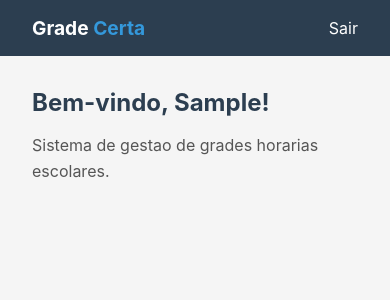
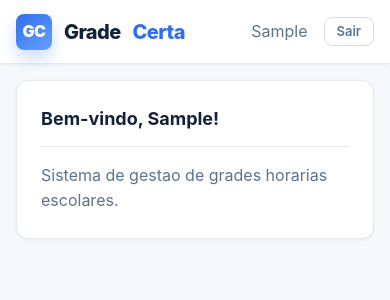
Before and after one commit to thiagoarvore/smartscheduler, a Django app: page / in a window 390 px wide. Shown: the top 300 px of the page. Run offline with Django 5.2, Linux system fonts and the light colour scheme; the visitor is signed in with stand-in values (Sample User, id 1).

Commit message:
feat: add base template and project stylesheet
- Add templates/base.html with block structure (title, body, extra_css, extra_js)
- Add static/css/base.css with Grade Certa design tokens:
  - Colors from official landing pages (primary #2f6fed, secondary #16a37a)
  - Typography: Source Sans 3, Inter, system-ui
  - Spacing scale, radii, shadows as CSS custom properties
  - Components: navbar, buttons, forms, cards, tables, badges, alerts
  - Login page and empty state patterns
  - Responsive breakpoints
- Refactor templates/accounts/login.html to use base.css classes
- Refactor templates/home.html to extend base.html with navbar
- Add staticfiles/ to .gitignore (collectstatic output)
- All 25 tests passing, ruff check clean

```diff
--- /dev/null
+++ b/static/css/base.css
@@ -0,0 +1,454 @@
+/* ==========================================================================
+   Grade Certa — Base Stylesheet
+
+   Design tokens derived from the official landing-page identity:
+   - Primary accent:   #2f6fed (blue)
+   - Secondary accent:  #16a37a (teal/green)
+   - Dark text:         #132238
+   - Muted text:        #5f728a
+   - Background:        #f6f9fc
+   - Surface:           rgba(255,255,255,0.88) / #ffffff
+
+   Typography: Source Sans 3, Inter, system-ui fallback chain
+   ========================================================================== */
+
+/* --- Reset & Tokens ----------------------------------------------------- */
+:root {
+  /* Colour palette */
+  --color-primary:        #2f6fed;
+  --color-primary-dark:   #1a56d4;
+  --color-primary-light:  #65a0ff;
+  --color-secondary:      #16a37a;
+  --color-secondary-dark: #0f7d5e;
+  --color-text:           #132238;
+  --color-text-muted:     #5f728a;
+  --color-bg:             #f6f9fc;
+  --color-bg-alt:         #eef4fb;
+  --color-surface:        rgba(255, 255, 255, 0.88);
+  --color-surface-strong: #ffffff;
+  --color-border:         rgba(19, 34, 56, 0.10);
+  --color-border-strong:  rgba(19, 34, 56, 0.16);
+  --color-danger:         #c0392b;
+  --color-danger-bg:      #fdecea;
+  --color-success:        #16a37a;
+  --color-success-bg:     #e8f8f2;
+
+  /* Typography */
+  --font-sans: 'Source Sans 3', Inter, system-ui, -apple-system, BlinkMacSystemFont, sans-serif;
+  --font-mono: 'Fira Code', 'Cascadia Code', ui-monospace, monospace;
+
+  /* Spacing scale (4 px base) */
+  --sp-1: 4px;
+  --sp-2: 8px;
+  --sp-3: 12px;
+  --sp-4: 16px;
+  --sp-5: 20px;
+  --sp-6: 24px;
+  --sp-8: 32px;
+  --sp-10: 40px;
+  --sp-12: 48px;
+  --sp-16: 64px;
+
+  /* Radii */
+  --radius-sm:  8px;
+  --radius-md:  12px;
+  --radius-lg:  20px;
+  --radius-xl:  28px;
+  --radius-full: 9999px;
+
+  /* Shadows */
+  --shadow-sm:   0 1px 3px rgba(30, 52, 86, 0.06);
+  --shadow-md:   0 4px 16px rgba(30, 52, 86, 0.08);
+  --shadow-lg:   0 14px 30px rgba(30, 52, 86, 0.10);
+  --shadow-xl:   0 24px 60px rgba(30, 52, 86, 0.12);
+
+  /* Layout */
+  --container-max: 1180px;
+  --nav-height:     64px;
+
+  /* Transitions */
+  --transition-fast:   120ms ease;
+  --transition-base:   200ms ease;
+  --transition-slow:   350ms ease;
+}
+
+*,
+*::before,
+*::after {
+  box-sizing: border-box;
+  margin: 0;
+  padding: 0;
+}
+
+html {
+  scroll-behavior: smooth;
+  font-size: 16px;
+  -webkit-text-size-adjust: 100%;
+}
+
+body {
+  font-family: var(--font-sans);
+  color: var(--color-text);
+  background: var(--color-bg);
+  line-height: 1.6;
+  min-height: 100vh;
+  text-rendering: optimizeLegibility;
+  -webkit-font-smoothing: antialiased;
+  -moz-osx-font-smoothing: grayscale;
+}
+
+a { color: var(--color-primary); text-decoration: none; }
+a:hover { color: var(--color-primary-dark); text-decoration: underline; }
+
+img { max-width: 100%; display: block; }
+
+/* --- Layout -------------------------------------------------------------- */
+.container {
+  width: min(100% - var(--sp-8), var(--container-max));
+  margin-inline: auto;
+}
+
+.page-content {
+  padding: var(--sp-8) 0;
+  min-height: calc(100vh - var(--nav-height));
+}
+
+/* --- Navigation ---------------------------------------------------------- */
+.navbar {
+  position: sticky;
+  top: 0;
+  z-index: 100;
+  display: flex;
+  align-items: center;
+  justify-content: space-between;
+  height: var(--nav-height);
+  padding: 0 var(--sp-6);
+  background: var(--color-surface-strong);
+  backdrop-filter: blur(18px);
+  border-bottom: 1px solid var(--color-border);
+  box-shadow: var(--shadow-sm);
+}
+
+.navbar__brand {
+  display: inline-flex;
+  align-items: center;
+  gap: var(--sp-3);
+  font-weight: 800;
+  font-size: 1.25rem;
+  color: var(--color-text);
+  letter-spacing: -0.03em;
+  text-decoration: none;
+}
+
+.navbar__brand:hover { color: var(--color-text); text-decoration: none; }
+
+.navbar__mark {
+  display: inline-flex;
+  align-items: center;
+  justify-content: center;
+  width: 36px;
+  height: 36px;
+  border-radius: var(--radius-sm);
+  background: linear-gradient(145deg, var(--color-primary), var(--color-primary-light));
+  box-shadow: 0 8px 16px rgba(47, 111, 237, 0.24);
+  color: #fff;
+  font-weight: 900;
+  font-size: 1rem;
+}
+
+.navbar__actions {
+  display: flex;
+  align-items: center;
+  gap: var(--sp-4);
+}
+
+/* --- Buttons ------------------------------------------------------------- */
+.btn {
+  display: inline-flex;
+  align-items: center;
+  justify-content: center;
+  gap: var(--sp-2);
+  padding: var(--sp-2) var(--sp-5);
+  border: 1px solid transparent;
+  border-radius: var(--radius-sm);
+  font-family: var(--font-sans);
+  font-size: 0.9375rem;
+  font-weight: 600;
+  line-height: 1.5;
+  cursor: pointer;
+  transition: background var(--transition-fast), color var(--transition-fast),
+              box-shadow var(--transition-fast);
+  text-decoration: none;
+}
+
+.btn:hover { text-decoration: none; }
+
+.btn--primary {
+  background: var(--color-primary);
+  color: #fff;
+}
+.btn--primary:hover {
+  background: var(--color-primary-dark);
+  color: #fff;
+  box-shadow: var(--shadow-md);
+}
+
+.btn--secondary {
+  background: var(--color-secondary);
+  color: #fff;
+}
+.btn--secondary:hover {
+  background: var(--color-secondary-dark);
+  color: #fff;
+}
+
+.btn--outline {
+  background: transparent;
+  color: var(--color-primary);
+  border-color: var(--color-primary);
+}
+.btn--outline:hover {
+  background: var(--color-primary);
+  color: #fff;
+}
+
+.btn--ghost {
+  background: transparent;
+  color: var(--color-text-muted);
+  border-color: var(--color-border-strong);
+}
+.btn--ghost:hover {
+  background: var(--color-bg-alt);
+  color: var(--color-text);
+}
+
+.btn--danger {
+  background: var(--color-danger);
+  color: #fff;
+}
+.btn--danger:hover {
+  background: #a53225;
+  color: #fff;
+}
+
+.btn--sm   { padding: var(--sp-1) var(--sp-3); font-size: 0.8125rem; }
+.btn--lg   { padding: var(--sp-3) var(--sp-6); font-size: 1.0625rem; }
+.btn--block { width: 100%; }
+
+/* --- Forms --------------------------------------------------------------- */
+.form-group {
+  margin-bottom: var(--sp-4);
+}
+
+.form-group label {
+  display: block;
+  margin-bottom: var(--sp-1);
+  font-weight: 600;
+  font-size: 0.875rem;
+  color: var(--color-text);
+}
+
+.form-control {
+  width: 100%;
+  padding: var(--sp-2) var(--sp-3);
+  border: 1px solid var(--color-border-strong);
+  border-radius: var(--radius-sm);
+  font-family: var(--font-sans);
+  font-size: 1rem;
+  line-height: 1.5;
+  color: var(--color-text);
+  background: var(--color-surface-strong);
+  transition: border-color var(--transition-fast), box-shadow var(--transition-fast);
+}
+
+.form-control:focus {
+  outline: none;
+  border-color: var(--color-primary);
+  box-shadow: 0 0 0 3px rgba(47, 111, 237, 0.15);
+}
+
+.form-control::placeholder {
+  color: var(--color-text-muted);
+  opacity: 0.7;
+}
+
+/* --- Alerts -------------------------------------------------------------- */
+.alert {
+  padding: var(--sp-3) var(--sp-4);
+  border-radius: var(--radius-sm);
+  margin-bottom: var(--sp-4);
+  font-size: 0.9375rem;
+}
+
+.alert--danger {
+  background: var(--color-danger-bg);
+  color: var(--color-danger);
+  border: 1px solid rgba(192, 57, 43, 0.15);
+}
+
+.alert--success {
+  background: var(--color-success-bg);
+  color: var(--color-success);
+  border: 1px solid rgba(22, 163, 122, 0.15);
+}
+
+/* --- Cards --------------------------------------------------------------- */
+.card {
+  background: var(--color-surface-strong);
+  border: 1px solid var(--color-border);
+  border-radius: var(--radius-md);
+  box-shadow: var(--shadow-sm);
+  padding: var(--sp-6);
+}
+
+.card__header {
+  margin-bottom: var(--sp-4);
+  padding-bottom: var(--sp-3);
+  border-bottom: 1px solid var(--color-border);
+}
+
+.card__title {
+  font-size: 1.125rem;
+  font-weight: 700;
+  color: var(--color-text);
+}
+
+/* --- Table --------------------------------------------------------------- */
+.table-wrap {
+  overflow-x: auto;
+  border-radius: var(--radius-md);
+  border: 1px solid var(--color-border);
+}
+
+.table {
+  width: 100%;
+  border-collapse: collapse;
+  font-size: 0.9375rem;
+}
+
+.table th,
+.table td {
+  padding: var(--sp-2) var(--sp-4);
+  text-align: left;
+  border-bottom: 1px solid var(--color-border);
+}
+
+.table th {
+  background: var(--color-bg-alt);
+  font-weight: 700;
+  font-size: 0.8125rem;
+  text-transform: uppercase;
+  letter-spacing: 0.04em;
+  color: var(--color-text-muted);
+}
+
+.table tbody tr:hover {
+  background: rgba(47, 111, 237, 0.04);
+}
+
+/* --- Badges ------------------------------------------------------------== */
+.badge {
+  display: inline-flex;
+  align-items: center;
+  padding: 2px var(--sp-2);
+  border-radius: var(--radius-full);
+  font-size: 0.75rem;
+  font-weight: 600;
+  line-height: 1.4;
+}
+
+.badge--primary   { background: rgba(47, 111, 237, 0.12); color: var(--color-primary); }
+.badge--secondary { background: rgba(22, 163, 122, 0.12); color: var(--color-secondary); }
+.badge--danger    { background: var(--color-danger-bg);    color: var(--color-danger); }
+.badge--muted     { background: var(--color-bg-alt);       color: var(--color-text-muted); }
+
+/* --- Login Page ---------------------------------------------------------- */
+.login-page {
+  display: flex;
+  align-items: center;
+  justify-content: center;
+  min-height: 100vh;
+  padding: var(--sp-4);
+  background:
+    radial-gradient(circle at 15% 0%, rgba(47, 111, 237, 0.10), transparent 30%),
+    radial-gradient(circle at 90% 10%, rgba(22, 163, 122, 0.10), transparent 24%),
+    linear-gradient(180deg, #fbfdff 0%, var(--color-bg) 54%, #ffffff 100%);
+}
+
+.login-card {
+  width: 100%;
+  max-width: 420px;
+  background: var(--color-surface-strong);
+  border: 1px solid var(--color-border);
+  border-radius: var(--radius-lg);
+  box-shadow: var(--shadow-lg);
+  padding: var(--sp-10);
+}
+
+.login-card__heading {
+  text-align: center;
+  margin-bottom: var(--sp-8);
+}
+
+.login-card__title {
+  font-size: 1.75rem;
+  font-weight: 800;
+  letter-spacing: -0.03em;
+  color: var(--color-text);
+}
+
+.login-card__title span {
+  color: var(--color-primary);
+}
+
+/* --- Empty state --------------------------------------------------------- */
+.empty-state {
+  text-align: center;
+  padding: var(--sp-16) var(--sp-6);
+}
+
+.empty-state__icon {
+  font-size: 3rem;
+  margin-bottom: var(--sp-4);
+  opacity: 0.3;
+}
+
+.empty-state__title {
+  font-size: 1.25rem;
+  font-weight: 700;
+  margin-bottom: var(--sp-2);
+}
+
+.empty-state__text {
+  color: var(--color-text-muted);
+  max-width: 36ch;
+  margin-inline: auto;
+}
+
+/* --- Utilities ----------------------------------------------------------- */
+.text-muted  { color: var(--color-text-muted); }
+.text-center { text-align: center; }
+.text-right  { text-align: right; }
+.text-primary { color: var(--color-primary); }
+.text-success { color: var(--color-secondary); }
+.text-danger  { color: var(--color-danger); }
+.mt-1 { margin-top: var(--sp-1); }
+.mt-2 { margin-top: var(--sp-2); }
+.mt-3 { margin-top: var(--sp-3); }
+.mt-4 { margin-top: var(--sp-4); }
+.mt-6 { margin-top: var(--sp-6); }
+.mt-8 { margin-top: var(--sp-8); }
+.mb-1 { margin-bottom: var(--sp-1); }
+.mb-2 { margin-bottom: var(--sp-2); }
+.mb-3 { margin-bottom: var(--sp-3); }
+.mb-4 { margin-bottom: var(--sp-4); }
+.mb-6 { margin-bottom: var(--sp-6); }
+.mb-8 { margin-bottom: var(--sp-8); }
+.hidden { display: none; }
+
+/* --- Responsive ---------------------------------------------------------- */
+@media (max-width: 640px) {
+  .navbar { padding: 0 var(--sp-4); }
+  .login-card { padding: var(--sp-6); }
+  .page-content { padding: var(--sp-4) 0; }
+}
--- /dev/null
+++ b/templates/base.html
@@ -0,0 +1,18 @@
+{% load static %}
+<!DOCTYPE html>
+<html lang="pt-br">
+<head>
+    <meta charset="UTF-8">
+    <meta name="viewport" content="width=device-width, initial-scale=1.0">
+    <meta name="description" content="Grade Certa — Sistema de gestao de grades horarias escolares">
+    <title>{% block title %}Grade Certa{% endblock %}</title>
+    <link rel="stylesheet" href="{% static 'css/base.css' %}">
+    {% block extra_css %}{% endblock %}
+</head>
+<body>
+    {% block body %}
+    {% endblock %}
+
+    {% block extra_js %}{% endblock %}
+</body>
+</html>
--- a/templates/home.html
+++ b/templates/home.html
@@ -1,30 +1,29 @@
-{% load static %}
-<!DOCTYPE html>
-<html lang="pt-br">
-<head>
-    <meta charset="UTF-8">
-    <meta name="viewport" content="width=device-width, initial-scale=1.0">
-    <title>Grade Certa</title>
-    <style>
-        * { margin: 0; padding: 0; box-sizing: border-box; }
-        body { font-family: -apple-system, BlinkMacSystemFont, "Segoe UI", Roboto, sans-serif; background: #f5f5f5; }
-        nav { background: #2c3e50; padding: 1rem 2rem; display: flex; justify-content: space-between; align-items: center; }
-        nav h1 { color: white; font-size: 1.2rem; }
-        nav h1 span { color: #3498db; }
-        nav a { color: white; text-decoration: none; }
-        .container { padding: 2rem; max-width: 1200px; margin: 0 auto; }
-        h2 { color: #2c3e50; margin-bottom: 1rem; }
-        p { color: #555; line-height: 1.6; }
-    </style>
-</head>
-<body>
-    <nav>
-        <h1>Grade <span>Certa</span></h1>
-        <a href="{% url 'logout' %}">Sair</a>
-    </nav>
+{% extends "base.html" %}
+
+{% block title %}Grade Certa — Inicio{% endblock %}
+
+{% block body %}
+<nav class="navbar">
+    <a href="{% url 'home' %}" class="navbar__brand">
+        <span class="navbar__mark">GC</span>
+        Grade <span style="color: var(--color-primary);">Certa</span>
+    </a>
+    <div class="navbar__actions">
+        <span class="text-muted">{{ user.first_name|default:user.email }}</span>
+        <a href="{% url 'logout' %}" class="btn btn--ghost btn--sm">Sair</a>
+    </div>
+</nav>
+
+<main class="page-content">
     <div class="container">
-        <h2>Bem-vindo, {{ user.first_name|default:user.email }}!</h2>
-        <p>Sistema de gestao de grades horarias escolares.</p>
+        <div class="card">
+            <div class="card__header">
+                <h2 class="card__title">Bem-vindo, {{ user.first_name|default:user.email }}!</h2>
+            </div>
+            <p class="text-muted">
+                Sistema de gestao de grades horarias escolares.
+            </p>
+        </div>
     </div>
-</body>
-</html>
+</main>
+{% endblock %}
```
Also changed, not shown: templates/accounts/login.html (+16 -21 lines), 1 other file.
